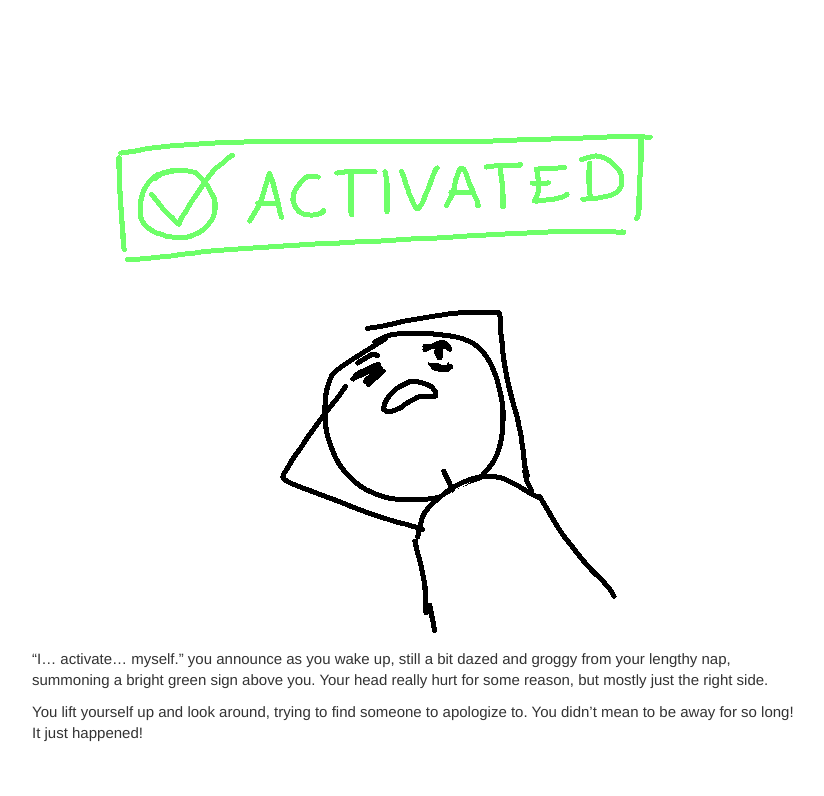
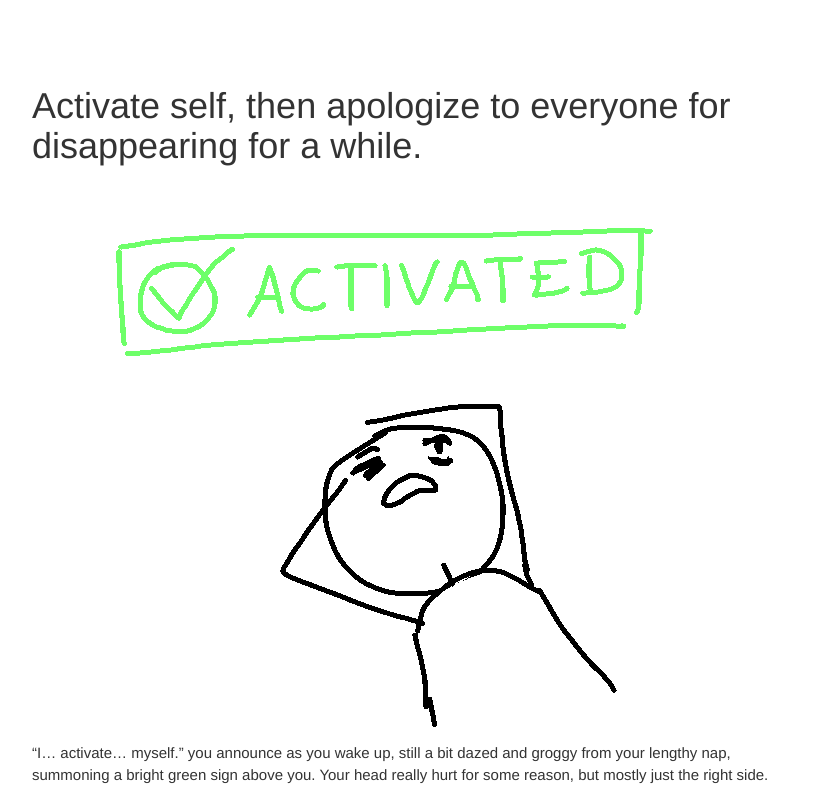
Before and after one commit to AgoraNomic/AgoraQuest, a Jekyll site: the page built from updates/update12.md, in a window 1280 px wide and 900 px high, cut to the strip 104-900 px from the top of the window. Shown: the whole strip, without its empty margins (223-1047 px from the left). Built offline with Jekyll 4.4.1, drawn with Linux system fonts in a browser that asks for light colours; nearby versions of some CDN libraries; our own code applies the rules of GitHub Pages for plain Markdown files.

Commit message:
fix formatting

```diff
--- a/updates/update12.md
+++ b/updates/update12.md
@@ -1,3 +1,8 @@
+---
+title: Activate self, then apologize to everyone for disappearing for a while.
+layout: default
+---
+
 ![The player is lying on the ground, somewhat dazed, with a green "ACTIVATED" sign above their head](../images/update12a.png)
 
 "I... activate... myself." you announce as you wake up, still a bit dazed
```
Also changed, not shown: updates/update10.md (+2 -0 lines), updates/update11.md (+1 -1 lines).
